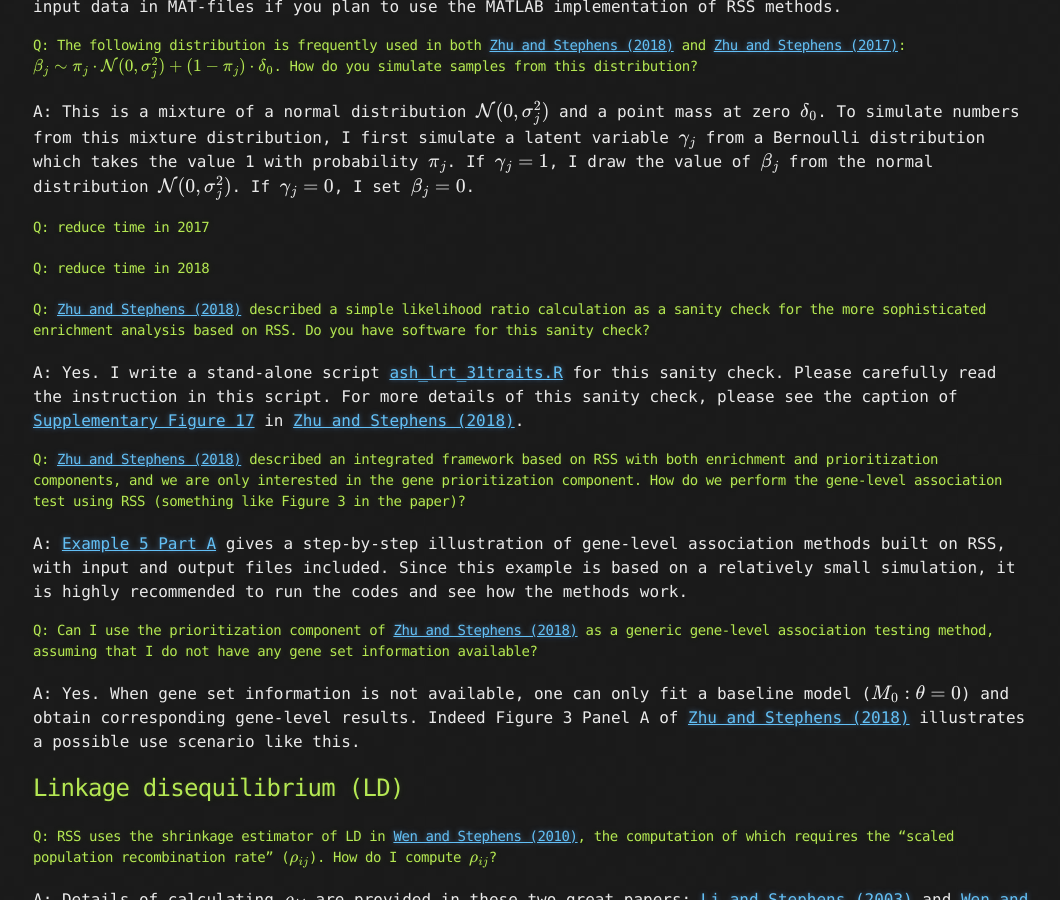
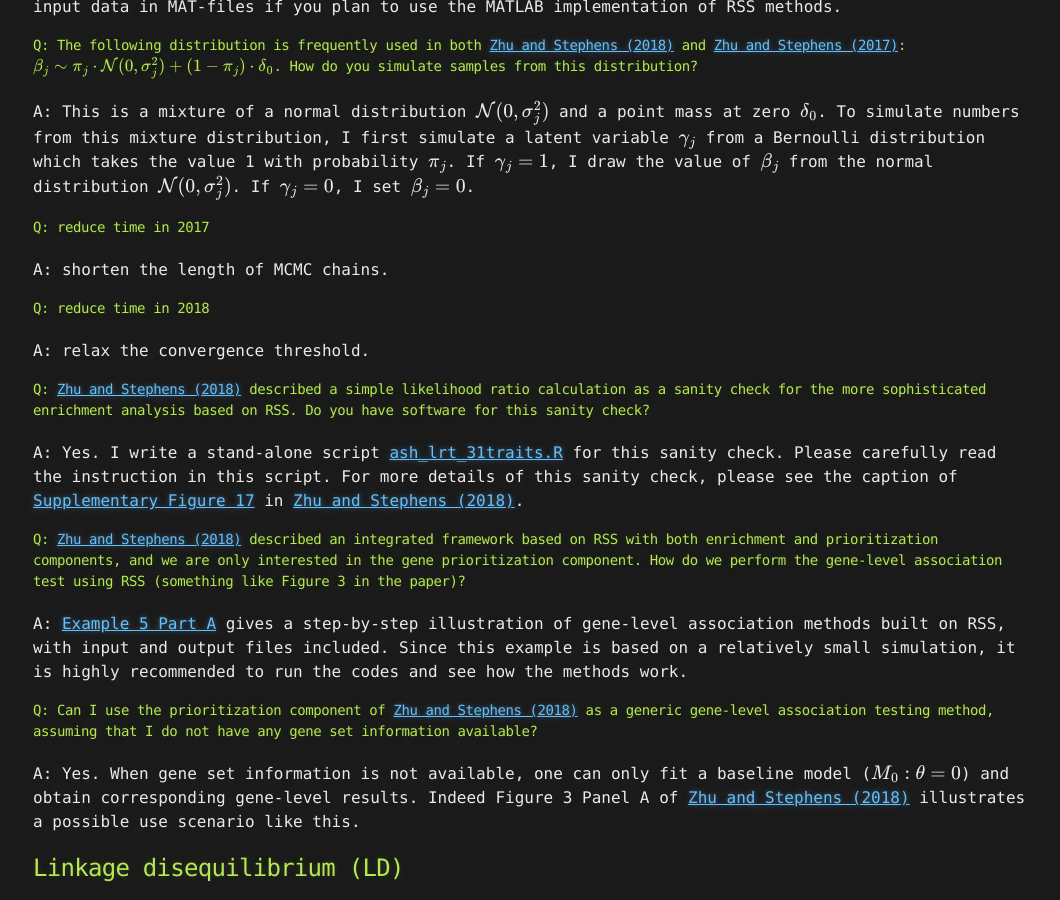
Before and after one commit to stephenslab/rss, a Jekyll site: the page built from docs/FAQ.md, in a window 1280 px wide and 900 px high, scrolled down 609 px. Shown: the whole window, without its empty margins (107-1167 px from the left). Built offline with Jekyll 4.4.1, drawn with Linux system fonts in a browser that asks for light colours; formulas are drawn with MathJax 3.

Commit message:
update faq

```diff
--- a/docs/FAQ.md
+++ b/docs/FAQ.md
@@ -49,7 +49,11 @@ If $$\gamma_j=0$$, I set $$\beta_j=0$$.
 
 #### Q: reduce time in 2017
 
+A: shorten the length of MCMC chains.
+
 #### Q: reduce time in 2018
+
+A: relax the convergence threshold.
 
 #### Q: [Zhu and Stephens (2018)][] described a simple likelihood ratio calculation as a sanity check for the more sophisticated enrichment analysis based on RSS. Do you have software for this sanity check?
 
```
